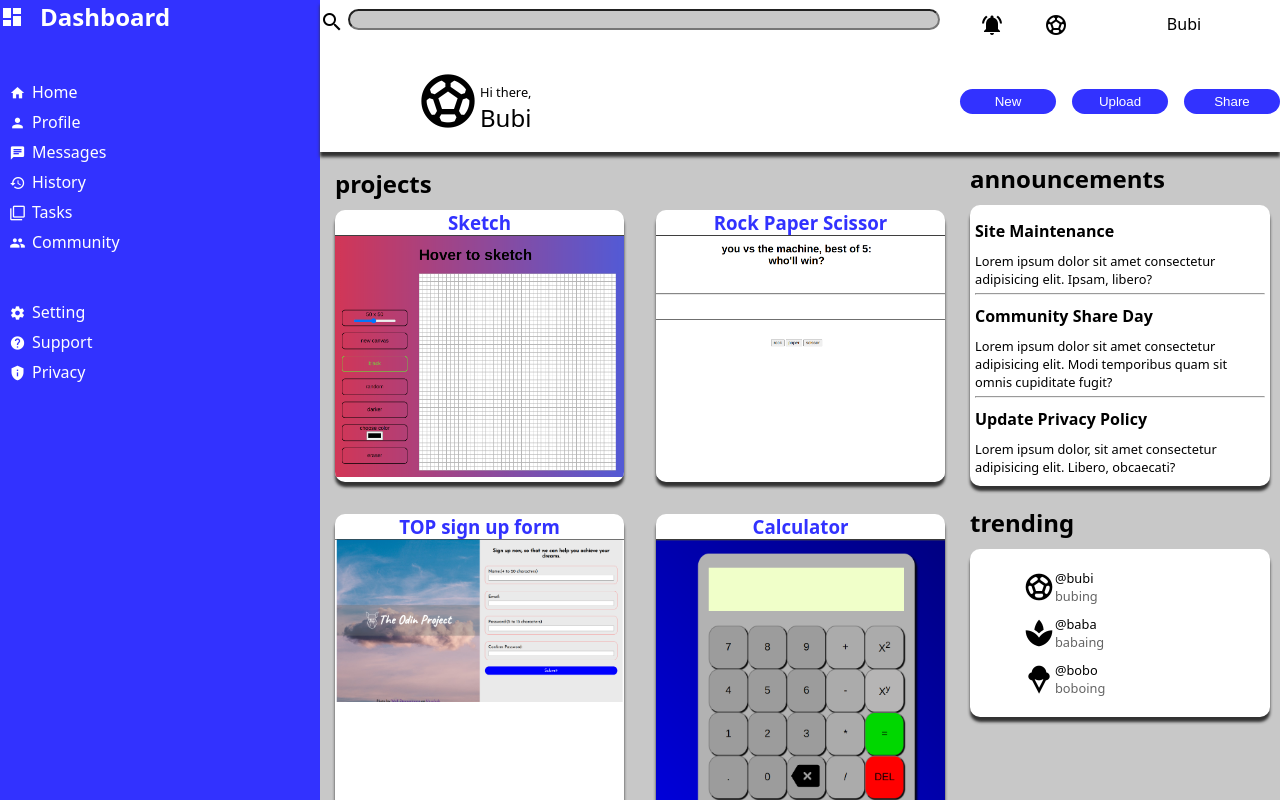
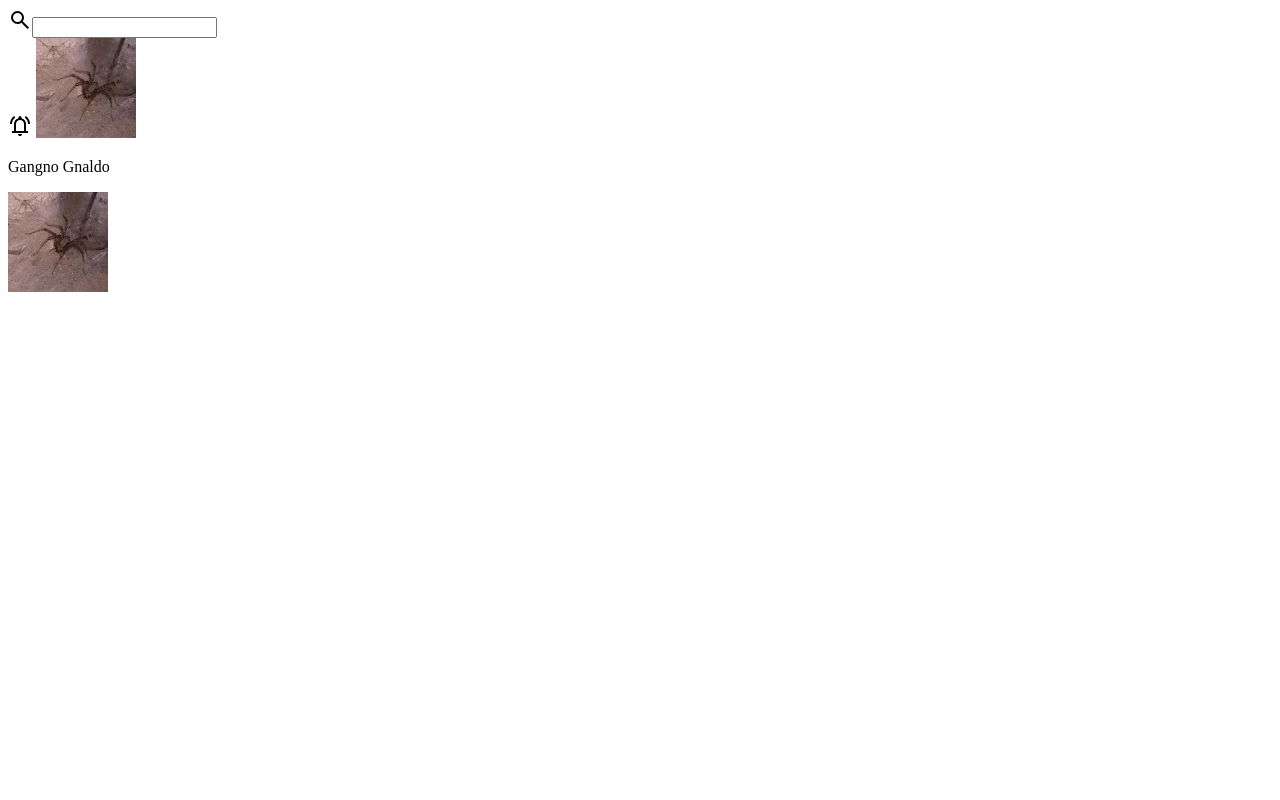
Before and after one commit to BaldoAcerboni/admin-dashboard, a plain HTML site: page index.html in a window 1280 px wide. Drawn offline with Linux system fonts and the light colour scheme.

Commit message:
clean slate

```diff
--- a/index.html
+++ b/index.html
@@ -1,129 +1,34 @@
 <!DOCTYPE html>
 <html lang="en">
+
 <head>
   <meta charset="UTF-8">
   <meta name="viewport" content="width=device-width, initial-scale=1.0">
-  <link rel="stylesheet" href="./style.css">
-  <link rel="stylesheet" href="https://fonts.googleapis.com/icon?family=Material+Icons">
   <title>Admin Dashboard</title>
+  <link rel="stylesheet" href="style.css">
 </head>
-<body>
-  <div class="container">
-
-    <div class="dashboard">
-      <h2><span class="material-icons">dashboard</span>Dashboard</h2>
-      <ul>
-        <li>
-          <a href="#"><span class="material-icons">home</span>Home</a>
-        </li>
-        <li>
-          <a href="#"><span class="material-icons">person</span>Profile</a>
-        </li>
-        <li>
-          <a href="#"><span class="material-icons">chat</span>Messages</a>
-        </li>
-        <li>
-          <a href="#"><span class="material-icons">history</span>History</a>
-        </li>
-        <li>
-          <a href="#"><span class="material-icons">filter_none</span>Tasks</a>
-        </li>
-        <li>
-          <a href="#"><span class="material-icons">group</span>Community</a>
-        </li>
-      </ul>
-      <ul>
-        <li><a href="#"><span class="material-icons">settings</span>Setting</a></li>
-        <li><a href="#"><span class="material-icons">help</span>Support</a></li>
-        <li><a href="#"><span class="material-icons">privacy_tip</span>Privacy</a></li>
-      </ul>
+<main class="container">
+  <div class="nav">
+    <div class="search">
+      <img src="./images/search.svg" alt="search img"><input type="search">
     </div>
-
-    <div class="nav-bar">
-      <div class="search">
-        <span class="material-icons">search</span>
-        <input type="search">
-      </div>
-      <div class="who">
-        <span class="material-icons">notifications_active</span>
-        <span class="material-icons">sports_soccer</span>
-        <p>Bubi</p>
-      </div>
-      <div class="hi">
-        <span class="material-icons">sports_soccer</span>
-        <p class="greet">Hi there,</p>
-        <p class="name">Bubi</p>
-      </div>
-      <div class="btns">
-        <button type="button" class="btn">New</button>
-        <button type="button" class="btn">Upload</button>
-        <button type="button" class="btn">Share</button>
-      </div>
+    <div class="account">
+      <img src="./images/notifications.svg" alt="notification icon">
+      <img src="./images/spider.webp" alt="Spider image">
+      <p>Gangno Gnaldo</p>
     </div>
-    <div class="projects">
-      <h2>projects</h2>
-      <div>
-        <div>
-          <a href="https://baldoacerboni.github.io/Sketch-me/">
-            <h3>Sketch</h3>
-            <img src="./images/sketch.png" alt="sketch app image">
-          </a>
-        </div>
-        <div>
-          <a href="https://baldoacerboni.github.io/rock-paper-scissor/">
-            <h3>Rock Paper Scissor</h3>
-            <img src="./images/rock-paper-scissor.png" alt="rock paper scissor app image">
-          </a>
-        </div>
-        <div>
-          <a href="https://baldoacerboni.github.io/TOP-sign-up-form/">
-            <h3>TOP sign up form</h3>
-            <img src="./images/TOP-sign-up-form.png" alt="sign up form app image">
-          </a>
-        </div>
-        <div>
-          <a href="https://baldoacerboni.github.io/Calculator/">
-            <h3>Calculator</h3>
-            <img src="./images/calculator.png" alt="calculator app image">
-          </a>
-        </div>
-      </div>
-    </div>
-
-    <div class="announcements">
-      <h2>announcements</h2>
-      <div>
-        <h3>Site Maintenance</h3>
-        <p>Lorem ipsum dolor sit amet consectetur adipisicing elit. Ipsam, libero?</p>
-        <hr>
-        <h3>Community Share Day</h3>
-        <p>Lorem ipsum dolor sit amet consectetur adipisicing elit. Modi temporibus quam sit omnis cupiditate fugit?</p>
-        <hr>
-        <h3>Update Privacy Policy</h3>
-        <p>Lorem ipsum dolor, sit amet consectetur adipisicing elit. Libero, obcaecati?</p>
-      </div>
-    </div>
-
-    <div class="trending">
-      <h2>trending</h2>
-      <div>
-        <div>
-          <span class="material-icons">sports_soccer</span>
-          <p class="at">@bubi</p>
-          <p class="what">bubing</p>
-        </div>
-        <div>
-          <span class="material-icons">spa</span>
-          <p class="at">@baba</p>
-          <p class="what">babaing</p>
-        </div>
-        <div>
-          <span class="material-icons">icecream</span>
-          <p class="at">@bobo</p>
-          <p class="what">boboing</p>
-        </div>
-      </div>
+    <div class="hello">
+      <img src="./images/spider.webp" alt="Spider image">
     </div>
   </div>
+  <div class="side-bar"></div>
+  <div class="projects"></div>
+  <div class="announcements"></div>
+  <div class="trending"></div>
+</main>
+
+<body>
+
 </body>
+
 </html>
--- a/style.css
+++ /dev/null
@@ -1,221 +0,0 @@
-* {
-  margin: 0;
-  box-sizing: border-box;
-}
-
-body {
-  font-family: system-ui, "Segoe UI", Roboto, Helvetica, Arial, sans-serif, "Apple Color Emoji", "Segoe UI Emoji", "Segoe UI Symbol";
-}
-
-.container {
-  width: 100vw;
-  height: 100vh;
-  display: grid;
-  grid-template-columns: 1fr 2fr 1fr;
-  grid-template-rows: 1fr 2fr 2fr;
-  background-color: rgb(200, 200, 200);
-}
-
-.dashboard {
-  grid-column: 1 / 2;
-  grid-row: 1 / -1;
-  background-color: rgb(50, 50, 255);
-}
-
-.dashboard h2 {
-  color: rgb(255, 255, 255);
-}
-
-.dashboard > ul {
-  list-style: none;
-  margin: 3rem 0;
-}
-
-.dashboard > ul span {
-  font-size: 1rem;
-  position: relative;
-  top: 0.2rem;
-  right: 0.4rem;
-}
-.dashboard > h2 > span {
-  position: relative;
-  top: 0.2rem;
-  margin-right: 1rem;
-}
-
-.dashboard a {
-  text-decoration: none;
-  color: rgb(255, 255, 255);
-}
-
-.dashboard a:hover {
-  text-decoration: underline;
-  font-size: 1.2rem;
-}
-
-.dashboard > ul > li {
-  margin-left: -1.5rem;
-  margin-bottom: 0.5rem;
-}
-
-.nav-bar {
-  grid-column: 2 / -1;
-  display: grid;
-  grid-template-columns: 2fr 1fr;
-  grid-template-rows: 1fr 2fr;
-  background-color: rgb(255, 255, 255);
-  box-shadow: 0 5px 3px rgb(50, 50, 50);
-}
-
-.nav-bar input[type="search"] {
-  width: calc(100% - 3rem);
-  background-color: rgb(200, 200, 200);
-  border-radius: 5rem;
-}
-
-.nav-bar > .search > span {
-  position: relative;
-  top: 0.6rem;
-}
-
-.nav-bar > .who {
-  display: grid;
-  grid-template-columns: 1fr 1fr 3fr;
-  align-content: center;
-  justify-items: center;
-}
-
-.nav-bar > .hi {
-  display: grid;
-  grid-template-columns: 1fr 3fr;
-  grid-template-rows: 1fr 1fr;
-}
-
-.hi > span {
-  font-size: 4rem;
-  grid-row: 1 / -1;
-  justify-self: end;
-  align-self: center;
-}
-
-.hi > .name {
-  font-size: 1.5rem;
-  align-self: start;
-}
-
-.hi > .greet {
-  font-size: 0.8rem;
-  align-self: end;
-}
-
-.btns {
-  display: grid;
-  grid-template-columns: 1fr 1fr 1fr;
-  align-items: center;
-  gap: 1rem;
-}
-.btn {
-  color:rgb(255, 255, 255);
-  background-color: rgb(50, 50, 255);
-  border: none;
-  border-radius: 5rem;
-  padding: 0.3rem;
-}
-
-.projects {
-  grid-row: 2 / -1;
-  padding: 15px;
-  overflow: auto;
-  min-width: 250px;
-}
-
-.projects > h2 {
-  margin-bottom: 10px;
-}
-
-.projects > div {
-  display: grid;
-  grid-template-columns: repeat(auto-fit, minmax(200px, 1fr));
-  gap: 2rem;
-}
-
-.projects > div > div {
-  background-color: rgb(255, 255, 255);
-  border-radius: 10px;
-  overflow: hidden;
-  text-align: center;
-  box-shadow: 0 5px 3px rgb(50, 50, 50);
-}
-
-.projects img {
-  max-width: 100%;
-  object-fit: fill;
-}
-
-.projects a {
-  text-decoration: none;
-  color: rgb(50, 50, 255);
-}
-
-.announcements {
-  padding: 10px;
-}
-
-.announcements  h3 {
-  font-size: 1rem;
-  margin: 10px auto;
-}
-
-.announcements p {
-  font-size: 0.8rem;
-  margin-bottom: 5px;
-}
-
-.announcements  h2 {
-  margin-bottom: 10px;
-}
-
-.announcements > div {
-  background-color: rgb(255, 255, 255);
-  padding: 5px;
-  border-radius: 10px;
-  box-shadow: 0 5px 3px rgb(50, 50, 50);
-}
-
-.trending {
-  padding: 10px;
-}
-
-.trending > h2 {
-  margin-bottom: 10px;
-}
-
-.trending > div > div {
-  display: grid;
-  grid-template-columns: 1fr 3fr;
-  grid-template-rows: 1fr 1fr;
-  margin: 10px;
-}
-
-.trending > div {
-  background-color: rgb(255, 255, 255);
-  padding: 10px;
-  border-radius: 10px;
-  box-shadow: 0 5px 3px rgb(50, 50, 50);
-}
-
-.trending span {
-  grid-row: 1 / -1;
-  justify-self: end;
-  align-self: center;
-  font-size: 2rem;
-}
-
-.trending .at {
-  font-size: 0.8rem;
-}
-
-.trending .what {
-  font-size: 0.8rem;
-  color: rgb(100, 100, 100);
-}
```
Also changed, not shown: images/TOP-sign-up-form.png (deleted), images/calculator.png (deleted), images/dashboard.svg (added), images/notifications.svg (added), images/rock-paper-scissor.png (deleted), images/search.svg (added), images/sketch.png (deleted), images/spider.webp (added).
